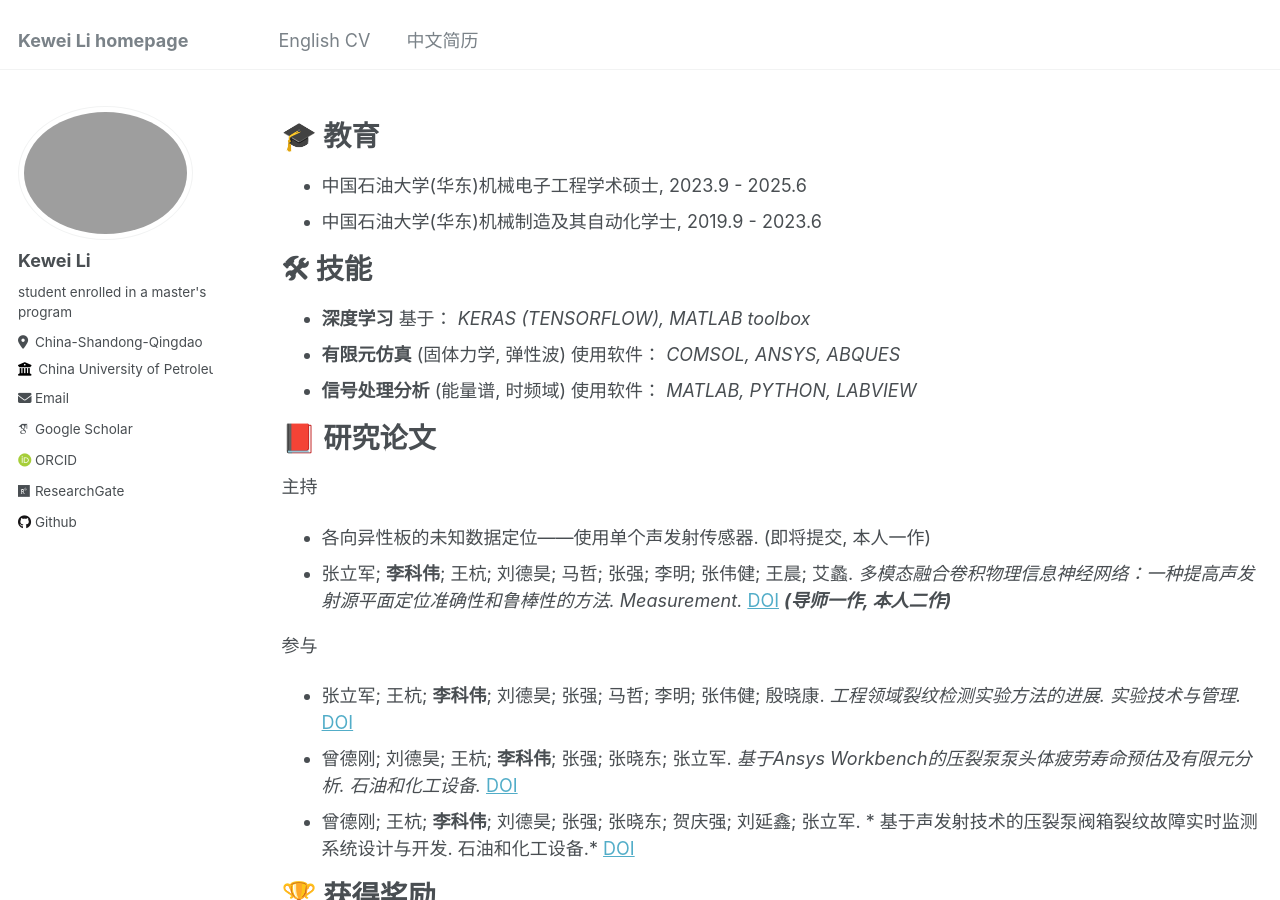
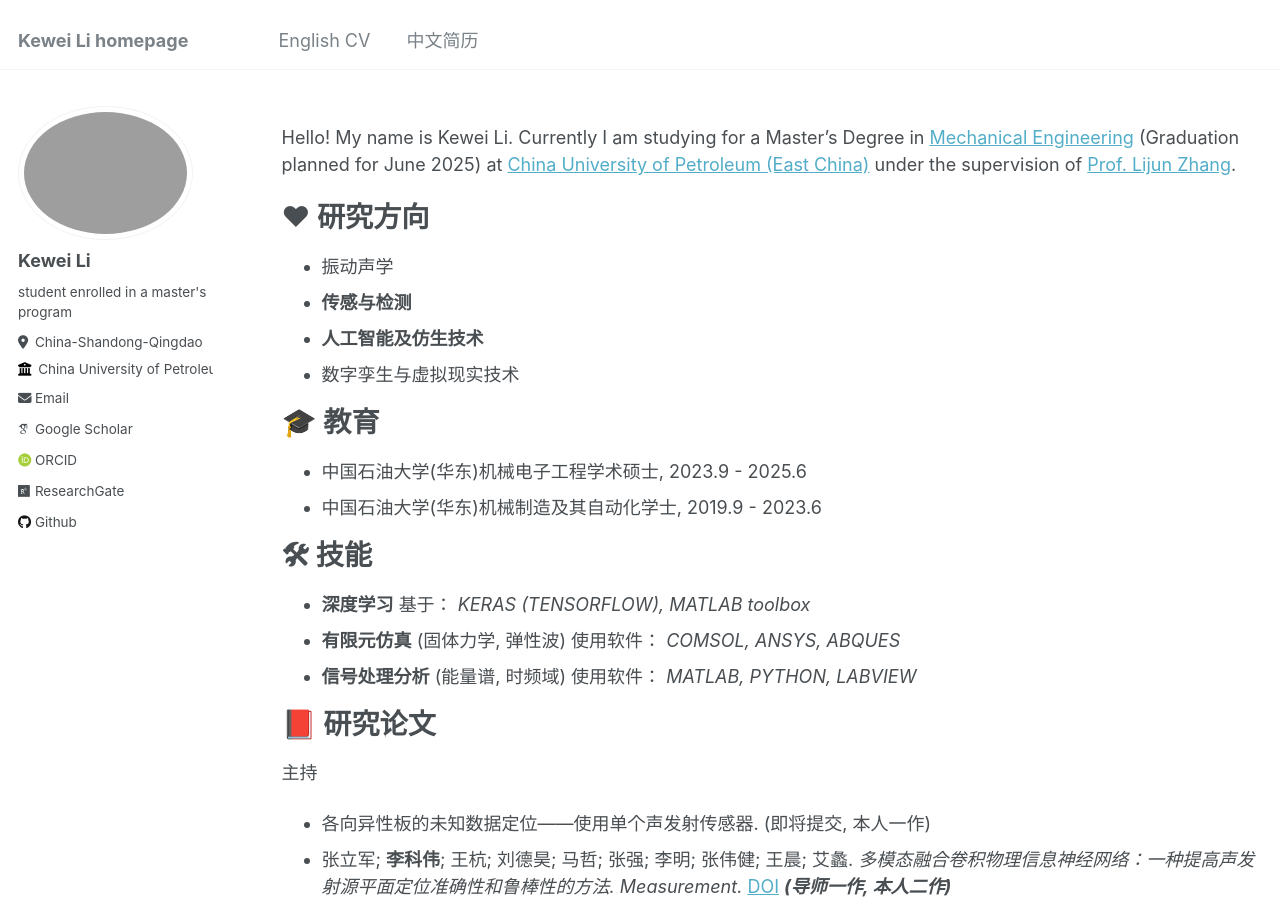
Before and after one commit to TheHangedManC/TheHangedManC-thehangedmanc.github.io, a Jekyll site: the page built from _pages/publications.md, in a window 1280 px wide and 900 px high. Built offline with Jekyll 4.4.1, drawn with Linux system fonts in a browser that asks for light colours; some web fonts are replaced.

Commit message:
Update publications.md

```diff
--- a/_pages/publications.md
+++ b/_pages/publications.md
@@ -6,6 +6,15 @@ author_profile: true
 ---
 
 {% include base_path %}
+
+Hello! My name is Kewei Li. Currently I am studying for a Master's Degree in [Mechanical Engineering](https://cmee.upc.edu.cn/) (Graduation planned for June 2025) at [China University of Petroleum (East China)](https://www.upc.edu.cn/) under the supervision of [Prof. Lijun Zhang](https://cmee.upc.edu.cn/2024/0304/c21292a424244/page.htm).
+
+❤ 研究方向
+======
+*   振动声学
+*   **传感与检测**
+*   **人工智能及仿生技术**
+*   数字孪生与虚拟现实技术
 
 🎓 教育
 ======
```
